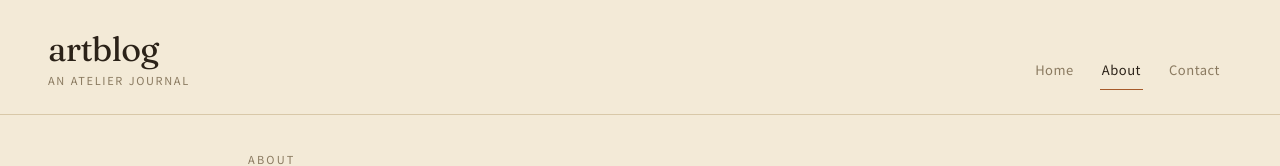
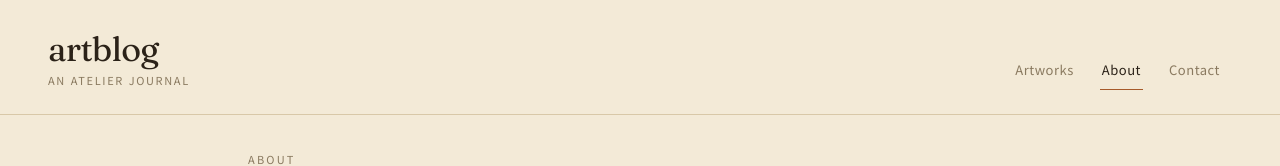
Before and after one commit to soonya27/artBlog, a React (Vite) app: page /about in a window 1280 px wide. Shown: the top 166 px of the page. Built offline with nearby package versions, Linux system fonts and the light colour scheme; no server answers; the database is empty.

Commit message:
헤더 home 메뉴명 변경

```diff
--- a/src/components/common/Header.jsx
+++ b/src/components/common/Header.jsx
@@ -20,22 +20,13 @@ export default function Header() {
       </Link>
 
       <nav className={styles.nav}>
-        <NavLink
-          to="/artworks"
-          className={({ isActive }) => `${styles.navLink} ${isActive ? styles.navLinkActive : ""}`}
-        >
-          Home
+        <NavLink to="/artworks" className={({ isActive }) => `${styles.navLink} ${isActive ? styles.navLinkActive : ""}`}>
+          Artworks
         </NavLink>
-        <NavLink
-          to="/about"
-          className={({ isActive }) => `${styles.navLink} ${isActive ? styles.navLinkActive : ""}`}
-        >
+        <NavLink to="/about" className={({ isActive }) => `${styles.navLink} ${isActive ? styles.navLinkActive : ""}`}>
           About
         </NavLink>
-        <NavLink
-          to="/contact"
-          className={({ isActive }) => `${styles.navLink} ${isActive ? styles.navLinkActive : ""}`}
-        >
+        <NavLink to="/contact" className={({ isActive }) => `${styles.navLink} ${isActive ? styles.navLinkActive : ""}`}>
           Contact
         </NavLink>
 
@@ -46,10 +37,7 @@ export default function Header() {
               <Settings size={15} />
               <span>관리</span>
             </Link>
-            <button
-              onClick={handleSignOut}
-              className={`${styles.iconLink} ${styles.logoutBtn}`}
-            >
+            <button onClick={handleSignOut} className={`${styles.iconLink} ${styles.logoutBtn}`}>
               <LogOut size={15} />
               <span>로그아웃</span>
             </button>
```
